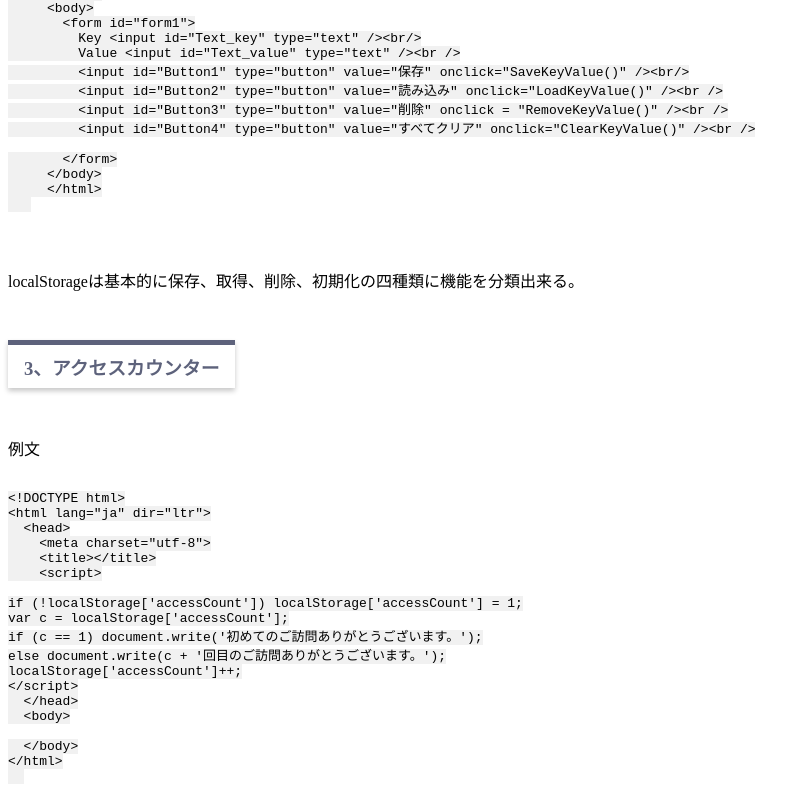
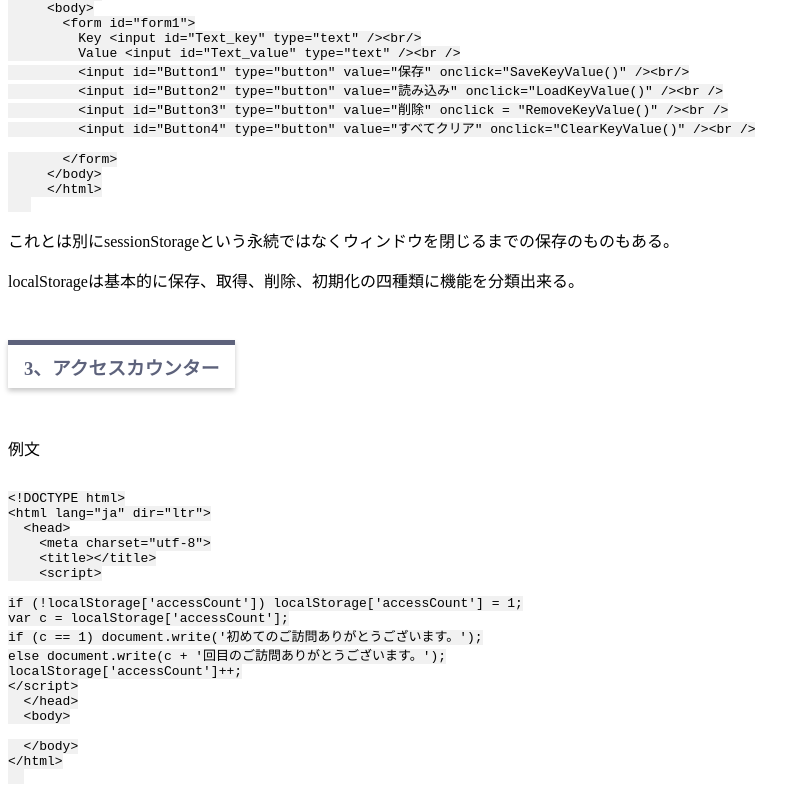
Before and after one commit to yt5a/yt5a.github.io, a plain HTML site: page Code-js.html in a window 1280 px wide. Shown: the part 1481-2281 px from the top of the page, without its empty margins (0-812 px from the left). Drawn offline with Linux system fonts and the light colour scheme.

Commit message:
fix index

```diff
--- a/Code-js.html
+++ b/Code-js.html
@@ -96,7 +96,8 @@
      &lt;/html&gt;
    </code></pre></p>
 
-　　　<p>localStorageは基本的に保存、取得、削除、初期化の四種類に機能を分類出来る。</p>
+<p>これとは別にsessionStorageという永続ではなくウィンドウを閉じるまでの保存のものもある。</p>
+<p>localStorageは基本的に保存、取得、削除、初期化の四種類に機能を分類出来る。</p>
 
    <div class="bady">
     <h3>3、アクセスカウンター</h3>
```
